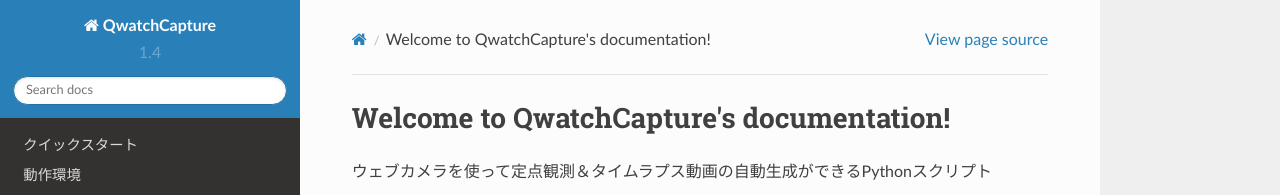
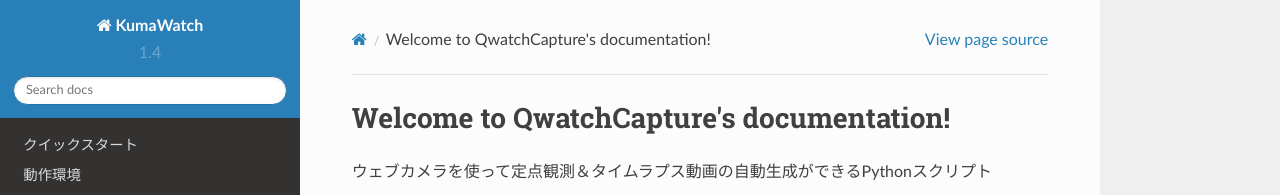
Before and after one commit to shotakaha/QwatchCapture, a Sphinx documentation site: the page built from docs/source/index.rst, in a window 1280 px wide. Shown: the top 195 px of the page. Built offline with Sphinx 7.4.7 and the Read the Docs theme 2.0.0, drawn with Linux system fonts in a browser that asks for light colours.

Commit message:
Replace QwatchCapture with KumaWatch

```diff
--- a/docs/source/conf.py
+++ b/docs/source/conf.py
@@ -1,7 +1,7 @@
 #!/usr/bin/env python3
 # -*- coding: utf-8 -*-
 #
-# QwatchCapture documentation build configuration file, created by
+# KumaWatch documentation build configuration file, created by
 # sphinx-quickstart on Thu Sep 24 15:54:21 2015.
 #
 # This file is execfile()d with the current directory set to its
@@ -56,7 +56,7 @@
 master_doc = 'index'
 
 # General information about the project.
-project = 'QwatchCapture'
+project = 'KumaWatch'
 copyright = '2015, Shota Takahashi'
 author = 'Shota Takahashi'
 
@@ -210,7 +210,7 @@
 #html_search_scorer = 'scorer.js'
 
 # Output file base name for HTML help builder.
-htmlhelp_basename = 'QwatchCaptureDoc'
+htmlhelp_basename = 'KumaWatchDoc'
 
 # -- Options for LaTeX output ---------------------------------------------
 
@@ -232,7 +232,7 @@
 # (source start file, target name, title,
 #  author, documentclass [howto, manual, or own class]).
 latex_documents = [
-  (master_doc, 'QwatchCapture.tex', 'QwatchCapture Documentation',
+  (master_doc, 'KumaWatch.tex', 'KumaWatch Documentation',
    'Shota Takahashi', 'howto'),
 ]
 
@@ -262,7 +262,7 @@
 # One entry per manual page. List of tuples
 # (source start file, name, description, authors, manual section).
 man_pages = [
-    (master_doc, 'qwatchcapture', 'QwatchCapture Documentation',
+    (master_doc, 'KumaWatch', 'KumaWatch Documentation',
      [author], 1)
 ]
 
@@ -276,8 +276,8 @@
 # (source start file, target name, title, author,
 #  dir menu entry, description, category)
 texinfo_documents = [
-  (master_doc, 'QwatchCapture', 'QwatchCapture Documentation',
-   author, 'QwatchCapture', 'One line description of project.',
+  (master_doc, 'KumaWatch', 'KumaWatch Documentation',
+   author, 'KumaWatch', 'One line description of project.',
    'Miscellaneous'),
 ]
 
```
